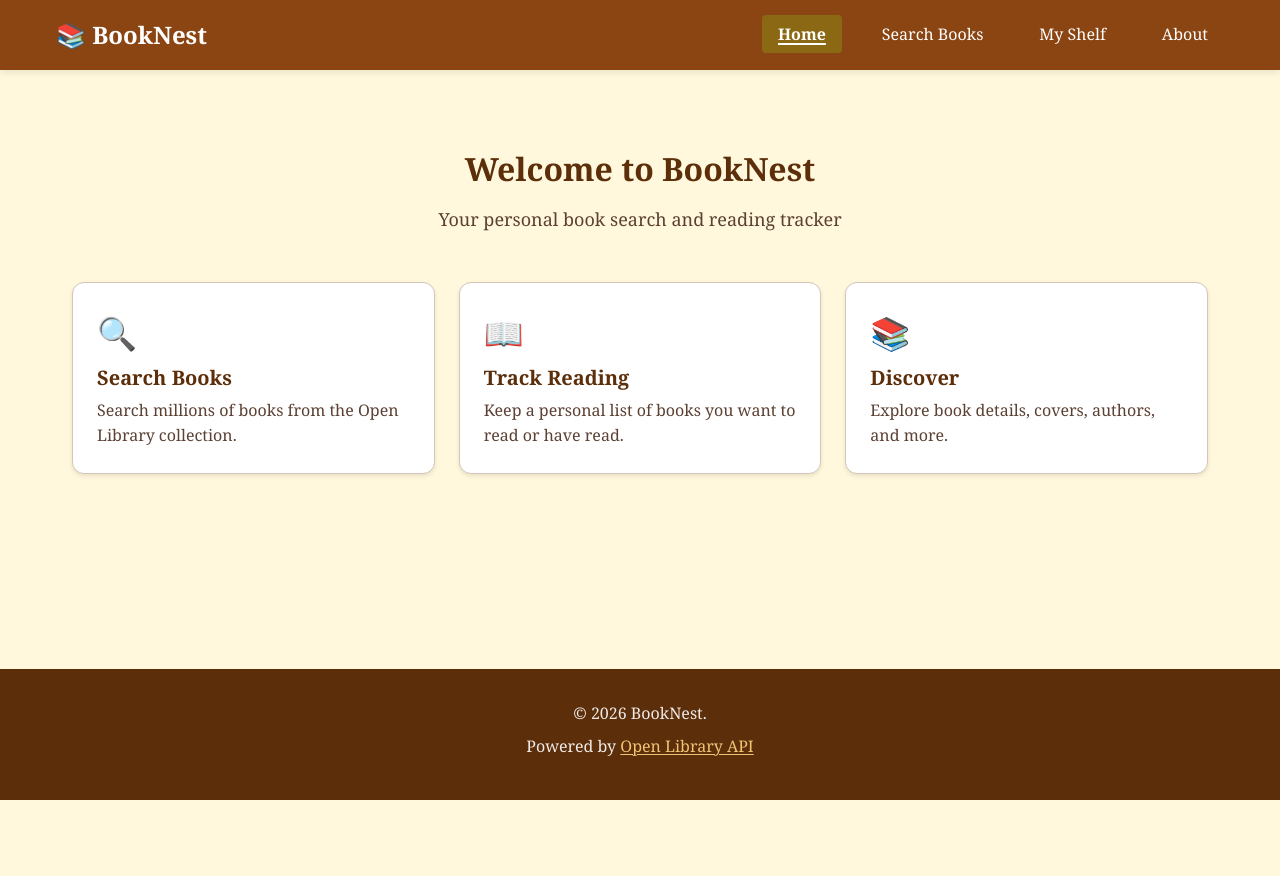
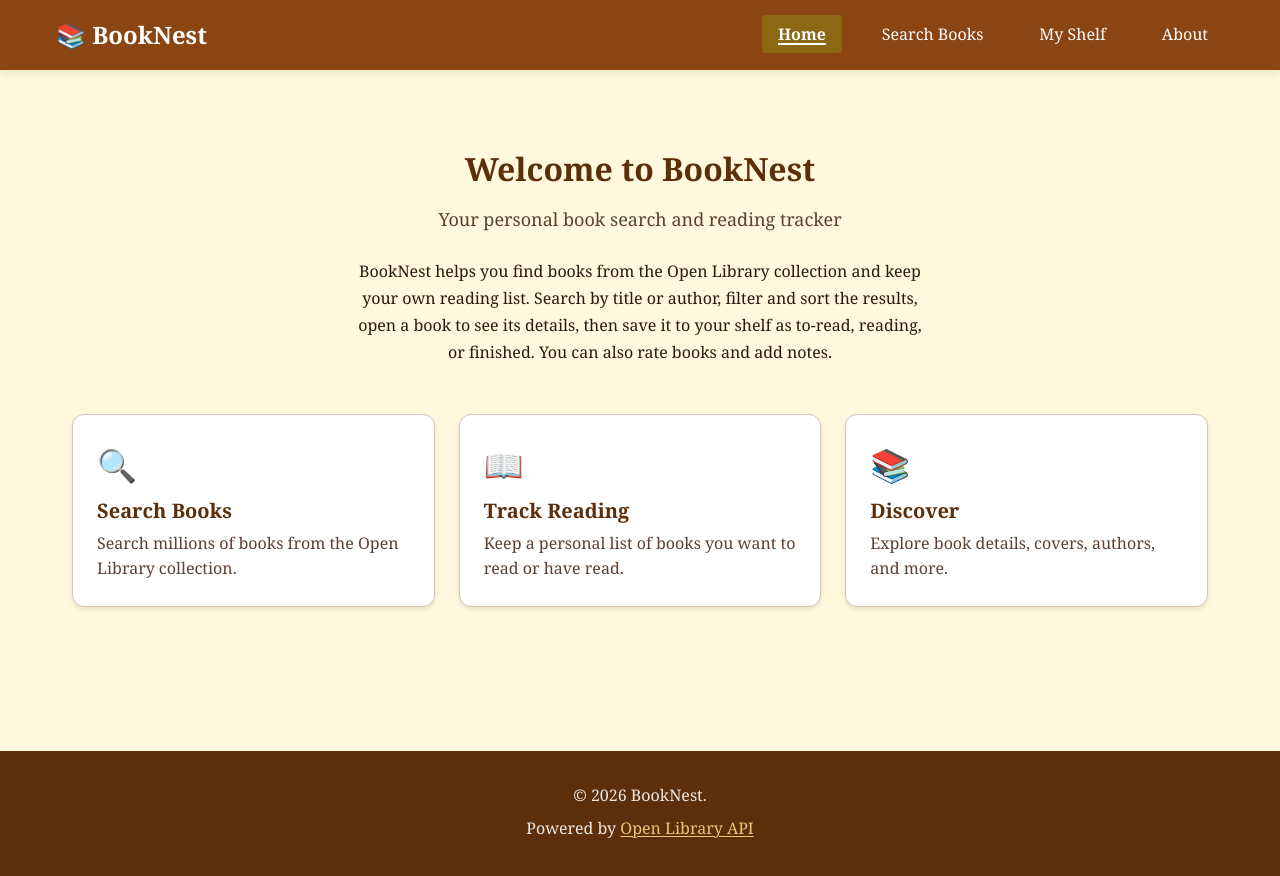
Before and after one commit to Prasoon-Bodke/BookNest, a website: page client/index.html in a window 1280 px wide. Before the commit the page ends 800 px from the top, so only its background shows below. Drawn offline with Linux system fonts and the light colour scheme.

Commit message:
feat: add intro text to home hero

```diff
--- a/client/css/styles.css
+++ b/client/css/styles.css
@@ -308,6 +308,26 @@ a:focus-visible {
 .footer-container a:focus-visible {
   color: #FFF;
   text-decoration-thickness: 2px;
+}
+
+/* ============================================
+   Hero Section
+   ============================================ */
+
+.hero-description {
+  max-width: 65ch;
+  margin: var(--space-lg) auto 0 auto;
+  line-height: 1.7;
+  color: var(--color-text);
+  font-size: var(--font-base);
+}
+
+/* Responsive adjustments for hero description */
+@media (max-width: 360px) {
+  .hero-description {
+    font-size: var(--font-sm);
+    max-width: 100%;
+  }
 }
 
 /* ============================================
--- a/client/index.html
+++ b/client/index.html
@@ -36,6 +36,7 @@
     <section class="text-center mt-2xl mb-2xl">
       <h1>Welcome to BookNest</h1>
       <p class="text-large text-muted">Your personal book search and reading tracker</p>
+      <p class="hero-description">BookNest helps you find books from the Open Library collection and keep your own reading list. Search by title or author, filter and sort the results, open a book to see its details, then save it to your shelf as to-read, reading, or finished. You can also rate books and add notes.</p>
     </section>
 
     <section class="grid grid-3 mb-2xl">
```
